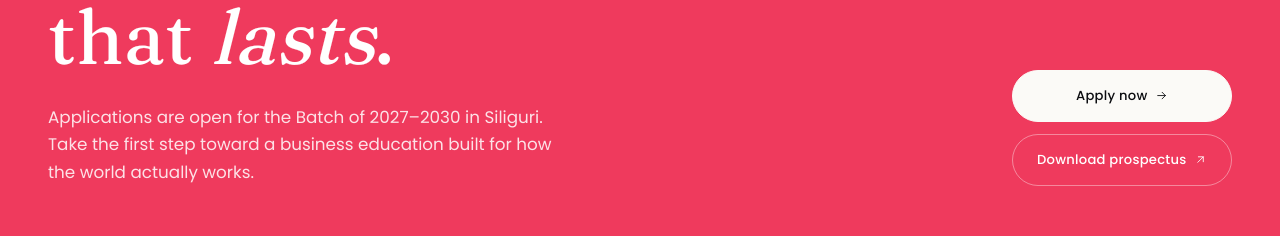
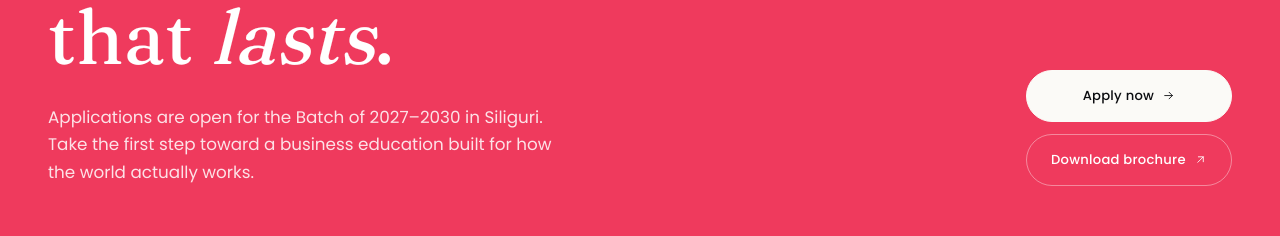
Before and after one commit to goappycodes/nexis-2027, a Next.js app: page / in a window 1280 px wide. Shown: the part 7540-7776 px from the top of the page. Built offline with nearby package versions, Linux system fonts and the light colour scheme.

Commit message:
Rename prospectus to brochure

```diff
--- a/app/ug/2027/page.tsx
+++ b/app/ug/2027/page.tsx
@@ -624,7 +624,7 @@ export default function UG2027LandingPage() {
               href={CONTACT.brochureHref}
               className="btn border-white/40 bg-transparent text-white hover:bg-white/10"
             >
-              Download prospectus
+              Download brochure
               <ArrowUpRight className="arrow" />
             </a>
           </Reveal>
--- a/components/CtaBand.tsx
+++ b/components/CtaBand.tsx
@@ -45,7 +45,7 @@ export default function CtaBand() {
                 rel="noreferrer"
                 className="btn w-full justify-center border-white/40 bg-transparent text-white hover:bg-white/10 sm:w-auto lg:w-full"
               >
-                Download prospectus
+                Download brochure
                 <ArrowUpRight className="arrow" />
               </a>
             </Reveal>
--- a/components/Hero.tsx
+++ b/components/Hero.tsx
@@ -46,7 +46,7 @@ export default function Hero() {
                   rel="noreferrer"
                   className="btn btn-ghost"
                 >
-                  Download prospectus
+                  Download brochure
                   <ArrowUpRight className="arrow" />
                 </a>
               </div>
```
